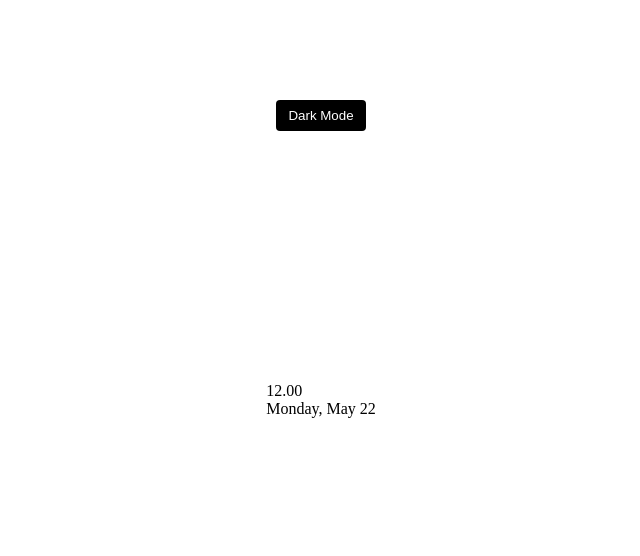
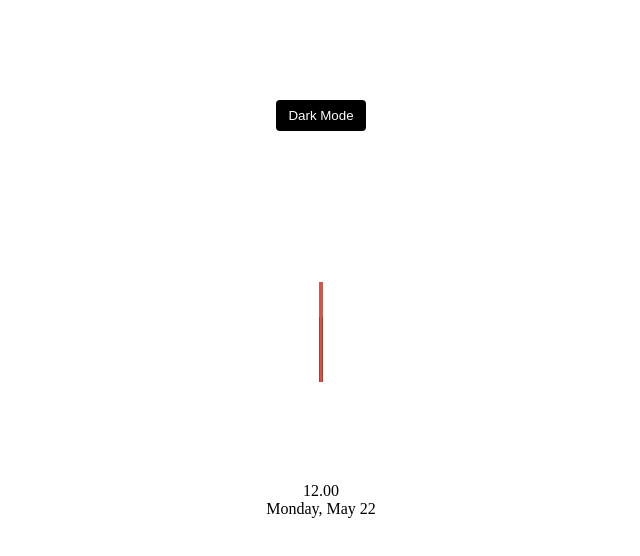
Before and after one commit to wagnergabe/Animated-Clock, a plain HTML site: page index.html in a window 1280 px wide. Shown: the whole page, without its empty margins (319-959 px from the left). Drawn offline with Linux system fonts and the light colour scheme.

Commit message:
clock css started

```diff
--- a/style.css
+++ b/style.css
@@ -39,3 +39,41 @@ body {
     position: absolute;
     top: 100px;
 }
+
+.clock-container {
+    display: flex;
+    flex-direction: column;
+    justify-content: space-between;
+    align-items: center;
+}
+
+.clock {
+    position: relative;
+    width: 200px;
+    height: 200px;
+}
+
+.needle {
+    background-color: var(--primary-color);
+    position: absolute;
+    top: 50%;
+    left: 50%;
+    height: 65px;
+    width: 3px;
+    transform-origin: bottom center;
+}
+
+.needle.hour {
+    transform: translate(-50%, -100%) rotate(0deg)
+}
+
+.needle.minute {
+    transform: translate(-50%, -100%) rotate(0deg);
+    height: 100px;
+}
+
+.needle.second {
+    transform: translate(-50%, -100%) rotate(0deg);
+    height: 100px;
+    background-color: #e74C3C;
+}
```
